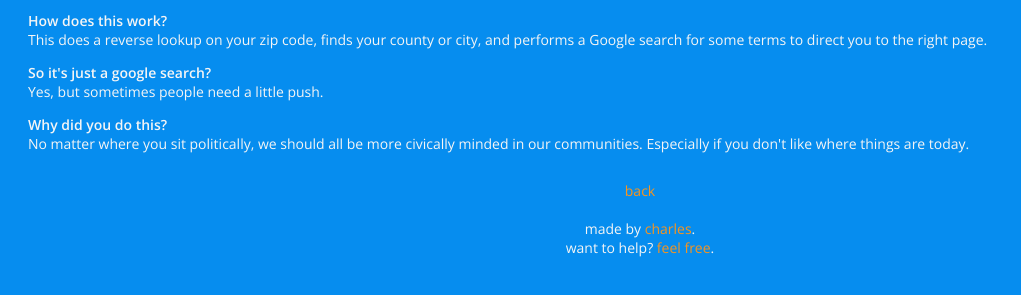
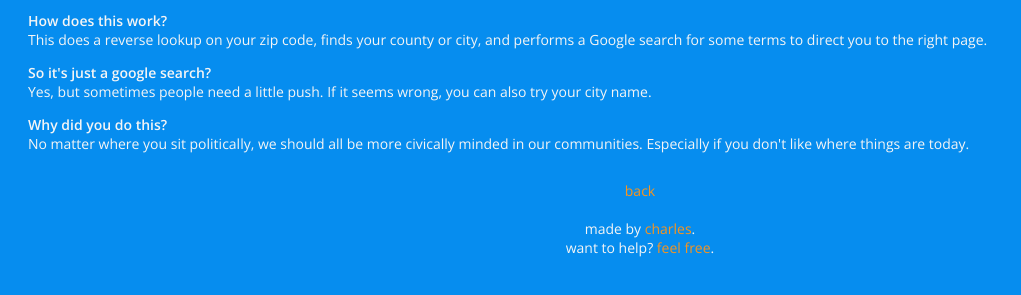
Before and after one commit to charlesvestal/morethanvotes, a website: page public/faq.html in a window 1280 px wide. Shown: the part 173-468 px from the top of the page, without its empty margins (0-1021 px from the left). Drawn offline with nearby package versions, Linux system fonts and the light colour scheme.

Commit message:
faq update

```diff
--- a/public/faq.html
+++ b/public/faq.html
@@ -62,7 +62,7 @@ color: white;
     </p>
     <p><strong>So it's just a google search?<br/></strong>
 
-    Yes, but sometimes people need a little push.
+    Yes, but sometimes people need a little push. If it seems wrong, you can also try your city name.
 
     </p>
     <p><strong>Why did you do this?<br/></strong>
```
